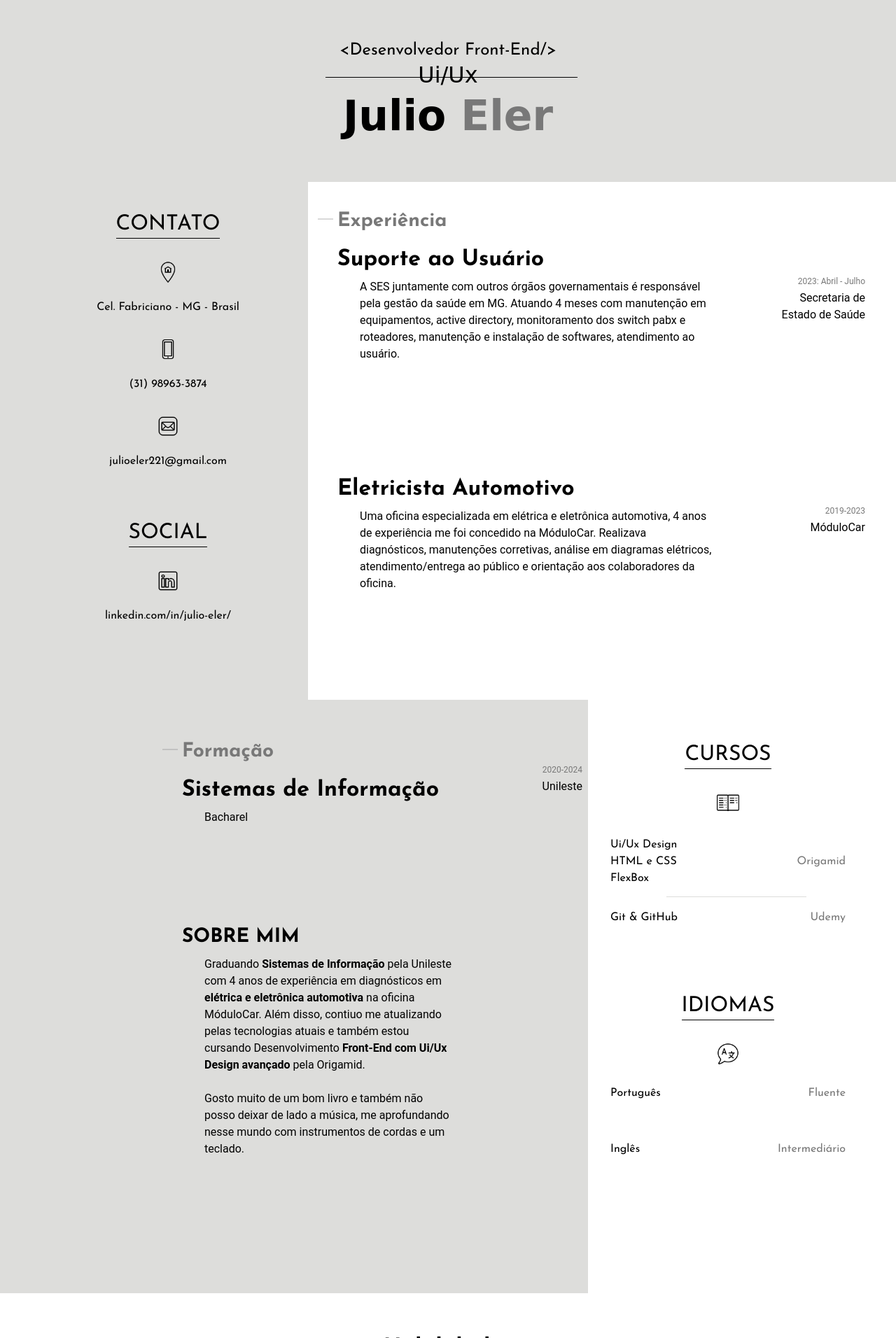
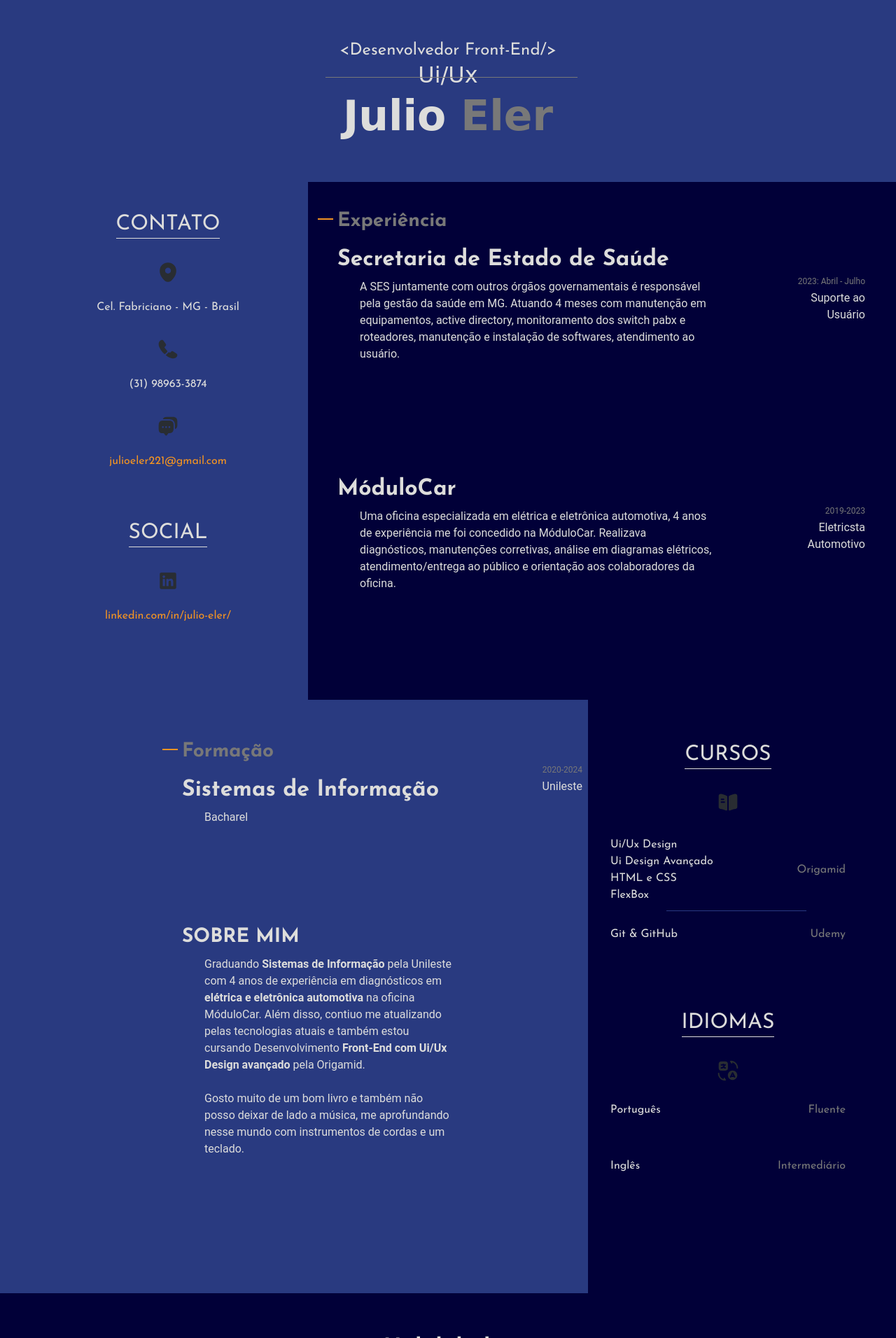
Before and after one commit to julioeler/julioeler.github.io, a PHP site: the page made by index copy.html in a window 1280 px wide. Shown: the top 1912 px of the page at 70% size. Run offline with PHP 8.4, Linux system fonts and the light colour scheme; some web fonts are replaced.

Commit message:
trocados icones e add modo dark cor azul

```diff
--- a/css/footer.css
+++ b/css/footer.css
@@ -1,5 +1,7 @@
 .footer {
-  margin-bottom: 120px;
+  padding-bottom: 120px;
+  background-color: var(--corFundo2);
+  color: var(--corTexto2);
 }
 
 .footer h4 {
@@ -205,7 +207,7 @@
   max-width: 300px;
   width: 80%;
   height: 22px;
-  background-color: #00226b;
+  background-color: var(--corP2);
   border-radius: 6px;
 }
 
@@ -213,7 +215,7 @@
   max-width: 300px;
   width: 80%;
   height: 22px;
-  background-color: #00226b;
+  background-color: var(--corP2);
   border-radius: 6px;
 
 }
@@ -222,7 +224,7 @@
   max-width: 300px;
   width: 50%;
   height: 22px;
-  background-color: #00226b;
+  background-color: var(--corP2);
   border-radius: 6px;
 }
 
@@ -230,7 +232,7 @@
   max-width: 300px;
   width: 70%;
   height: 22px;
-  background-color: #00226b;
+  background-color: var(--corP2);
   border-radius: 6px;
 }
 
@@ -238,7 +240,7 @@
   max-width: 300px;
   width: 70%;
   height: 22px;
-  background-color: #00226b;
+  background-color: var(--corP2);
   border-radius: 6px;
 }
 
@@ -247,7 +249,6 @@
   .footer {
     flex-direction: column;
     align-items: center;
-    margin-bottom: 42px;
   }
 
   .footer h4 {
--- a/css/global.css
+++ b/css/global.css
@@ -2,9 +2,26 @@
   --corFundo1: #DDDDDB;
   --corFundo2: #ffffff;
   --corTexto1: #787878;
-  --corTexto2: #000000;
+  --corTexto2: #131313;
   --corDetalhe1: #d9d9d9;
   --corDetalhe2: #c1c1c1;
+  --corP0: #010038;
+  --corP1: #293A80;
+  --corP2: #537EC5;
+  --corP3: #F39422;
+}
+
+@media (prefers-color-scheme: light) {
+  :root {
+    --corFundo2: #010038;
+    --corFundo1: #293a80;
+    --corTexto2: #dddddb;
+    --corP2: #f39422;
+    --corDetalhe1: #f39422;
+    --corDetalhe2: #f39422;
+
+
+  }
 }
 
 /* ----ESTILOS GLOBAIS--------- */
@@ -35,7 +52,7 @@ img {
 
 a {
   text-decoration: none;
-  color: #000000;
+  color: var(--corP2);
 }
 
 ul {
--- a/css/header.css
+++ b/css/header.css
@@ -9,6 +9,8 @@
   flex-direction: column;
   align-items: center;
   padding: 60px 0;
+  color: var(--corTexto2);
+
 }
 
 .headerSpan1 {
@@ -28,7 +30,7 @@
   display: inline-block;
   width: 360px;
   height: 1px;
-  background-color: var(--corTexto2);
+  background-color: var(--corTexto1);
   position: absolute;
   top: 22px;
   left: -132px;
@@ -42,7 +44,7 @@
 }
 
 .headerTitulo span {
-  color: #787878;
+  color: var(--corTexto1);
 }
 
 @media (max-width: 800px) {
--- a/css/main.css
+++ b/css/main.css
@@ -1,4 +1,5 @@
 .introducao {
+  color: var(--corTexto2);
   background-color: var(--corFundo1);
 }
 
@@ -23,7 +24,6 @@
   /*30px*/
   line-height: 2.375rem;
   /*38px*/
-  color: var(--corTexto2);
   font-weight: 400;
 }
 
@@ -67,7 +67,7 @@
   /* 16px*/
   line-height: 1.5rem;
   /* 24px */
-  color: var(--corTexto2);
+  color: var(--corP2);
   padding: 12px;
 }
 
@@ -89,6 +89,8 @@
 .experienciaBg {
   background-color: var(--corFundo2);
   box-shadow: 700px 0px 0 var(--corFundo2);
+  /* SOMBRA FUNDO DA TELA */
+  color: var(--corTexto2);
 }
 
 .experienciaDiv {
@@ -134,7 +136,6 @@
   /*32px*/
   line-height: 2.375rem;
   /*38px*/
-  color: var(--corTexto2);
   margin-top: 22px;
 }
 
@@ -236,7 +237,8 @@
 @media (max-width:800px) {
   .contatoItem a {
     background-color: #0076b549;
-    box-shadow: 2px 2px 2px var(--corDetalhe2);
+    box-shadow: 0px 0px 2px var(--corTexto1);
+    box-shadow: 0px 1px 2px rgba(0, 0, 0, 0.4);
     border-radius: 4px;
   }
 
--- a/css/secundario.css
+++ b/css/secundario.css
@@ -61,6 +61,7 @@
   /*24px*/
   margin-top: 8px;
   margin-left: 32px;
+  color: var(--corTexto2);
 }
 
 
@@ -95,7 +96,7 @@
   margin-top: 140px;
   opacity: 0;
   animation: is-show 0.8s ease forwards 0.12s;
-
+  color: var(--corTexto2);
 }
 
 .sobreMim h3 {
@@ -120,6 +121,8 @@
 .outrosBg {
   background-color: var(--corFundo2);
   font-family: "Josefin Sans";
+  color: var(--corTexto2);
+
 }
 
 .cursosDiv {
@@ -172,7 +175,7 @@
   width: 200px;
   background-color: var(--corFundo1);
   position: absolute;
-  top: 86px;
+  top: 106px;
   left: 80px;
 }
 
--- a/index copy.html
+++ b/index copy.html
@@ -29,20 +29,20 @@
       <div class="contato">
         <h2 class="contatoTitulo">CONTATO</h2>
         <div class="contatoItem">
-          <img src="./arquivos/icons8-local-50.png" alt="Localização">
+          <img src="./arquivos/location.svg" alt="Localização">
           <span>Cel. Fabriciano - MG - Brasil</span>
         </div>
         <div class="contatoItem">
-          <img src="./arquivos/icons8-cellphone-50.png" alt="Telefone">
+          <img src="./arquivos/call.svg" alt="Telefone">
           <span>(31) 98963-3874</span>
         </div>
         <div class="contatoItem">
-          <img src="./arquivos/icons8-email-50.png" alt="Email">
+          <img src="./arquivos/messages-1.svg" alt="Email">
           <a href="mailto:julioeler221@gmail.com">julioeler221@gmail.com</a>
         </div>
         <h2 class="socialTitulo">SOCIAL</h2>
         <div class="contatoItem">
-          <img src="./arquivos/icons8-linkedin-50.png" alt="Linkedin">
+          <img src="./arquivos/icons8-linkedin.svg" alt="Linkedin">
           <a href="https://www.linkedin.com/in/julio-eler/" target="_blank">linkedin.com/in/julio-eler/</a>
         </div>
       </div>
@@ -51,24 +51,24 @@
         <div class="experienciaDiv">
           <h3 class="experienciaTitulo">Experiência</h3>
           <div class="experienciaConteudo">
-            <h4>Suporte ao Usuário</h4>
+            <h4>Secretaria de Estado de Saúde</h4>
             <p>A SES juntamente com outros órgãos governamentais é responsável pela gestão da saúde em MG. Atuando 4
               meses com manutenção em equipamentos, active directory, monitoramento dos switch pabx e roteadores,
               manutenção e instalação de softwares, atendimento ao usuário.</p>
             <div class="experienciaEmpresa">
               <span class="empresaAno">2023: Abril - Julho</span>
-              <span class="empresa">Secretaria de Estado de Saúde</span>
+              <span class="empresa">Suporte ao Usuário</span>
             </div>
           </div>
           <div class="experienciaConteudo">
-            <h4>Eletricista Automotivo</h4>
+            <h4>MóduloCar</h4>
             <p>Uma oficina especializada em elétrica e eletrônica automotiva, 4 anos de experiência me foi concedido na
               MóduloCar.
               Realizava diagnósticos, manutenções corretivas, análise em diagramas elétricos, atendimento/entrega ao
               público e orientação aos colaboradores da oficina.</p>
             <div class="experienciaEmpresa">
               <span class="empresaAno">2019-2023</span>
-              <span class="empresa">MóduloCar</span>
+              <span class="empresa">Eletricsta Automotivo</span>
             </div>
           </div>
         </div>
@@ -108,10 +108,11 @@
       <div class="outrosBg">
         <div class="cursosDiv">
           <h2>CURSOS</h2>
-          <img src="./arquivos/icons8-study-50.png" alt="Cursos">
+          <img src="./arquivos/book-1.svg" alt="Cursos">
           <div class="cursoOrigamid">
             <ul>
               <li>Ui/Ux Design</li>
+              <li>Ui Design Avançado</li>
               <li>HTML e CSS</li>
               <li>FlexBox</li>
             </ul>
@@ -125,7 +126,7 @@
 
         <div class="idiomasDiv jsScroll">
           <h2>Idiomas</h2>
-          <img src="./arquivos/icons8-language-50.png" alt="Idiomas">
+          <img src="./arquivos/translate.svg" alt="Idiomas">
           <div class="idioma">
             <span>Português</span>
             <span>Fluente</span>
@@ -205,7 +206,7 @@
         <li>
           <div class="projetoDiv projeto2">
             <div class="projetoConteudo">
-              <span>bikcraft</span>
+              <span>bikcraft (origamid)</span>
               <a target="_blank" href="./bikcraft/index.html">Acessar</a>
             </div>
           </div>
@@ -213,7 +214,7 @@
         <li>
           <div class="projetoDiv projeto3">
             <div class="projetoConteudo">
-              <span>FlexBlog</span>
+              <span>FlexBlog (origamid)</span>
               <a target="_blank" href="./cssflexbox/index.html">Acessar</a>
             </div>
           </div>
```
Also changed, not shown: arquivos/book-1.svg (added), arquivos/call.svg (added), arquivos/icons8-cellphone-50.png (deleted), arquivos/icons8-email-50.png (deleted), arquivos/icons8-language-50.png (deleted), arquivos/icons8-linkedin-50.png (deleted), arquivos/icons8-linkedin.svg (added), arquivos/icons8-local-50.png (deleted), arquivos/icons8-study-50.png (deleted), arquivos/location.svg (added), arquivos/messages-1.svg (added), arquivos/translate.svg (added).
